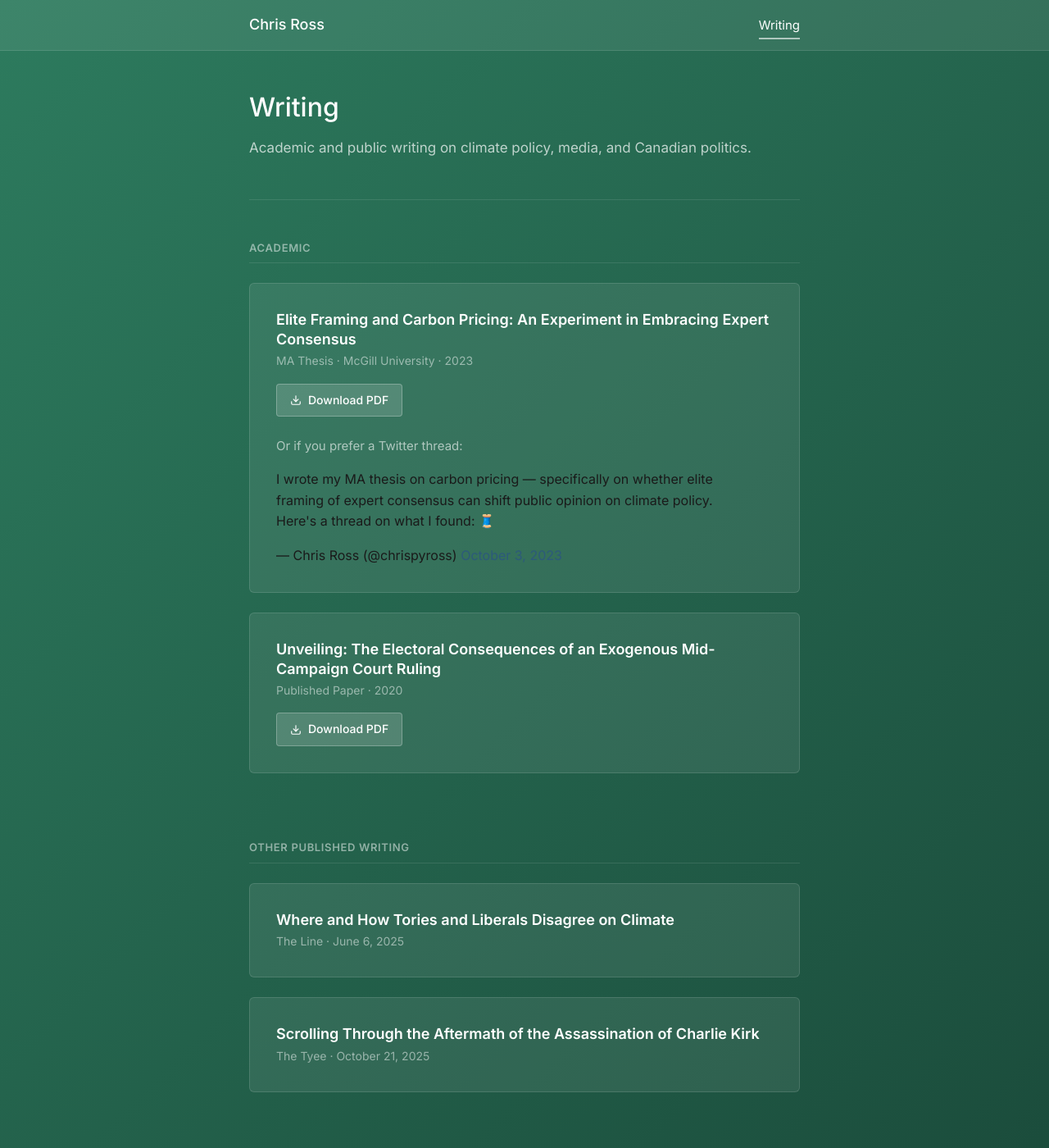
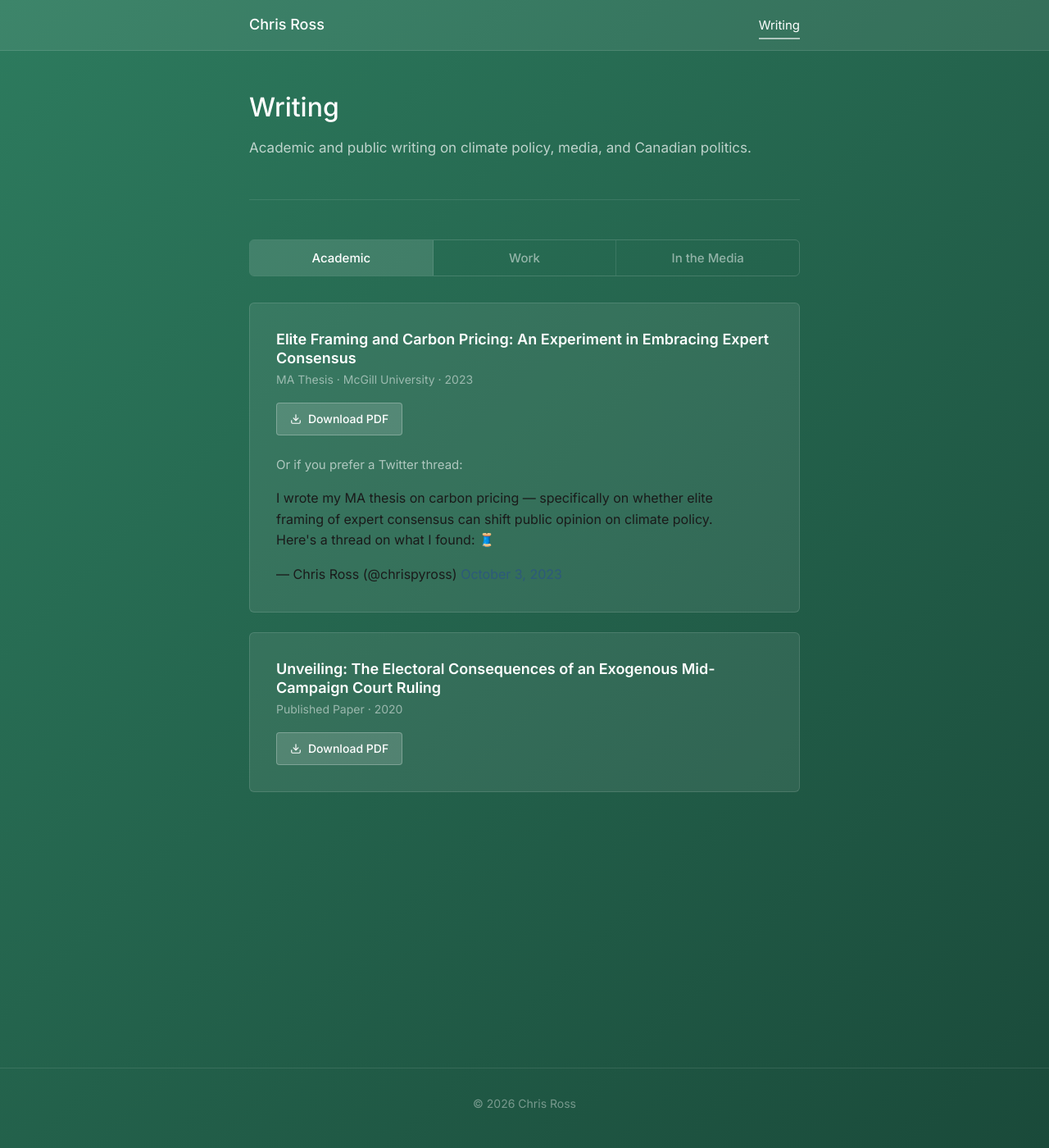
Before and after one commit to chrispross/chrispross.github.io, a Jekyll site: the page built from writing.html, in a window 1280 px wide and 1400 px high. Shown: the whole window at 82% size. Built offline with Jekyll 4.4.1, drawn with Linux system fonts in a browser that asks for light colours; comment, search, counter and statistics services are not loaded.

Commit message:
Add tabbed navigation to Writing page (Academic, Work, In the Media)
Replace section labels with interactive tab buttons. Academic is the
default tab. Work tab is a placeholder. In the Media tab has The Line
and The Tyee articles.

Co-Authored-By: Claude Opus 4.6 (1M context) <noreply@anthropic.com>

```diff
--- a/writing.html
+++ b/writing.html
@@ -54,21 +54,57 @@ subtitle: Academic and public writing on climate policy, media, and Canadian pol
     color: rgba(255, 255, 255, 0.4);
   }
 
-  .writing-section {
-    margin-bottom: var(--spacing-2xl);
-  }
-
-  .section-label {
-    font-size: 0.8125rem;
-    font-weight: 600;
-    text-transform: uppercase;
-    letter-spacing: 0.05em;
-    color: rgba(255, 255, 255, 0.5);
-    margin-bottom: var(--spacing-md);
-    padding-bottom: var(--spacing-xs);
+  .page-header {
     border-bottom: 1px solid rgba(255, 255, 255, 0.1);
   }
 
+  /* Tabs */
+  .tabs {
+    display: flex;
+    gap: 0;
+    margin-bottom: var(--spacing-lg);
+    border-radius: 6px;
+    overflow: hidden;
+    border: 1px solid rgba(255, 255, 255, 0.15);
+  }
+
+  .tab-btn {
+    flex: 1;
+    padding: 0.75rem 1rem;
+    font-family: inherit;
+    font-size: 0.9375rem;
+    font-weight: 500;
+    background: transparent;
+    color: rgba(255, 255, 255, 0.5);
+    border: none;
+    cursor: pointer;
+    transition: all 0.2s ease;
+    border-right: 1px solid rgba(255, 255, 255, 0.1);
+  }
+
+  .tab-btn:last-child {
+    border-right: none;
+  }
+
+  .tab-btn:hover {
+    color: rgba(255, 255, 255, 0.8);
+    background: rgba(255, 255, 255, 0.05);
+  }
+
+  .tab-btn.active {
+    color: white;
+    background: rgba(255, 255, 255, 0.12);
+  }
+
+  .tab-content {
+    display: none;
+  }
+
+  .tab-content.active {
+    display: block;
+  }
+
+  /* Cards */
   .writing-card {
     background: rgba(255, 255, 255, 0.08);
     border: 1px solid rgba(255, 255, 255, 0.12);
@@ -151,14 +187,21 @@ subtitle: Academic and public writing on climate policy, media, and Canadian pol
     margin-bottom: 0;
   }
 
-  .page-header {
-    border-bottom: 1px solid rgba(255, 255, 255, 0.1);
+  .empty-state {
+    color: rgba(255, 255, 255, 0.4);
+    font-size: 0.9375rem;
+    font-style: italic;
+    padding: var(--spacing-lg) 0;
   }
 </style>
 
-<div class="writing-section">
-  <p class="section-label">Academic</p>
+<div class="tabs">
+  <button class="tab-btn active" data-tab="academic">Academic</button>
+  <button class="tab-btn" data-tab="work">Work</button>
+  <button class="tab-btn" data-tab="media">In the Media</button>
+</div>
 
+<div class="tab-content active" id="tab-academic">
   <div class="writing-card">
     <h3>Elite Framing and Carbon Pricing: An Experiment in Embracing Expert Consensus</h3>
     <p class="writing-meta">MA Thesis &middot; McGill University &middot; 2023</p>
@@ -185,9 +228,11 @@ subtitle: Academic and public writing on climate policy, media, and Canadian pol
   </div>
 </div>
 
-<div class="writing-section">
-  <p class="section-label">Other Published Writing</p>
+<div class="tab-content" id="tab-work">
+  <p class="empty-state">Coming soon.</p>
+</div>
 
+<div class="tab-content" id="tab-media">
   <a href="https://www.readtheline.ca/p/chris-ross-where-and-how-tories-and" target="_blank" rel="noopener noreferrer" class="article-card">
     <h3>Where and How Tories and Liberals Disagree on Climate</h3>
     <p class="writing-meta">The Line &middot; June 6, 2025</p>
```
Also changed, not shown: other parts of writing.html (+10 -0 lines).
